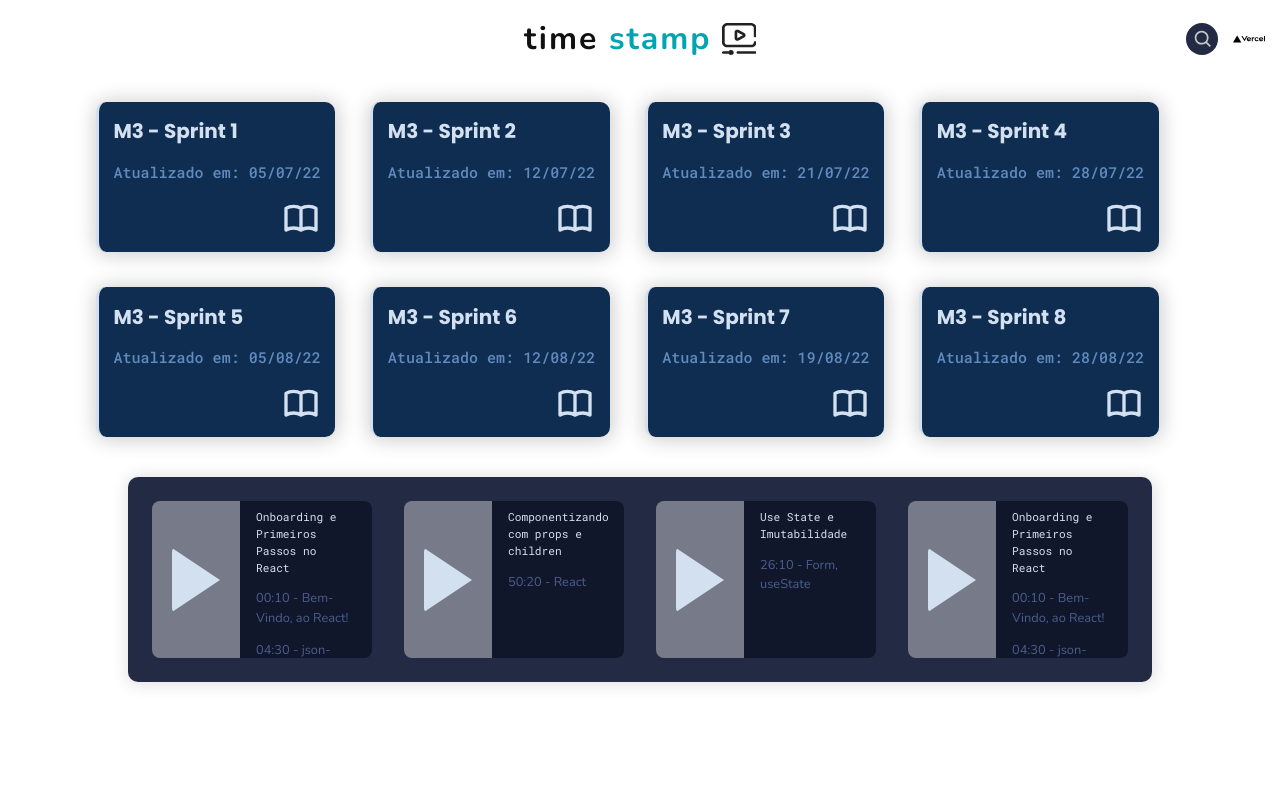
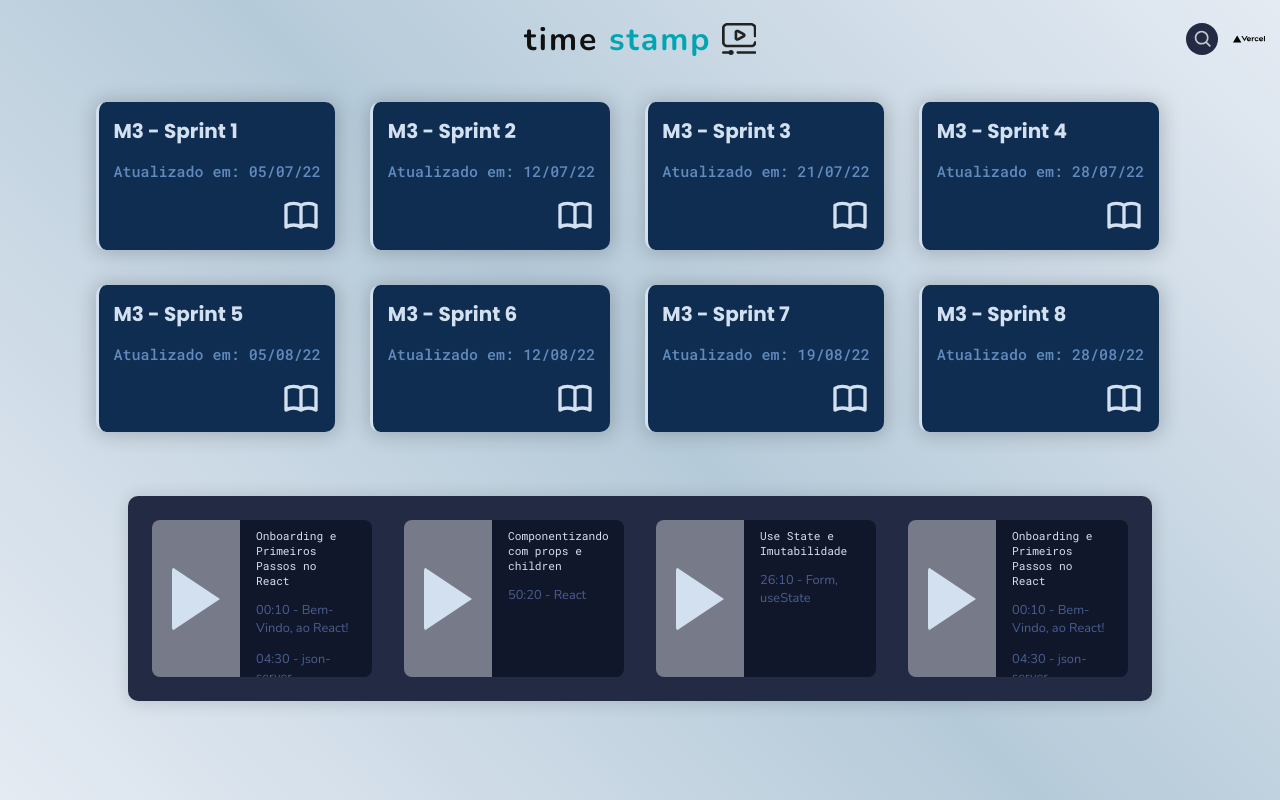
Before and after one commit to forgeTTimeTEAM/timestamp, a Next.js app: page /dashboard in a window 1280 px wide. Built offline with nearby package versions, Linux system fonts and the light colour scheme.

Commit message:
refactor: changing imports order

```diff
--- a/components/Header/index.tsx
+++ b/components/Header/index.tsx
@@ -1,7 +1,10 @@
+import { useState } from "react";
+
 import Image from "next/image";
-import { useState } from "react";
+
 import { BiSearch, BiSun } from "react-icons/bi";
 import { CgMoon } from "react-icons/cg";
+
 import { useUserContext } from "../../Context";
 
 import Logo from "../../public/logo.svg";
--- a/components/SprintsSection/index.tsx
+++ b/components/SprintsSection/index.tsx
@@ -1,5 +1,7 @@
 import { useState } from "react";
+
 import SprintsCard from "./SprintsCard";
+
 import { StyledSection } from "./styles";
 
 function SprintsSection() {
--- a/components/Theme/index.tsx
+++ b/components/Theme/index.tsx
@@ -1,6 +1,8 @@
 import { ReactNode } from "react";
+
+import { useUserContext } from "../../Context";
+
 import { ThemeProvider } from "styled-components";
-import { useUserContext } from "../../Context";
 import * as palette from "../../styles/theme";
 
 interface IThemeProps {
--- a/pages/_app.tsx
+++ b/pages/_app.tsx
@@ -6,11 +6,14 @@ import UserProvider from "../Context/UserContext";
 
 import "../styles/globals.css";
 
+import Reset from "../styles/global";
+
 function MyApp({ Component, pageProps }: AppProps) {
   return (
     <UserProvider>
       <Theme>
         <Component {...pageProps} />
+        <Reset />
       </Theme>
     </UserProvider>
   );
--- a/pages/dashboard.tsx
+++ b/pages/dashboard.tsx
@@ -2,13 +2,17 @@ import Header from "../components/Header";
 import SearchResultsContainer from "../components/SearchResultsContainer";
 import SprintsSection from "../components/SprintsSection";
 
+import { Container, Main } from "../styles/dashboard/styles";
+
 function Dashboard() {
   return (
-    <>
+    <Container>
       <Header dashboard />
-      <SprintsSection />
-      <SearchResultsContainer />
-    </>
+      <Main>
+        <SprintsSection />
+        <SearchResultsContainer />
+      </Main>
+    </Container>
   );
 }
 
--- a/pages/index.tsx
+++ b/pages/index.tsx
@@ -1,6 +1,6 @@
 import type { NextPage } from "next";
+import Head from "next/head";
 
-import Head from "next/head";
 import Header from "../components/Header";
 
 const Home: NextPage = () => {
@@ -12,10 +12,6 @@ const Home: NextPage = () => {
         <link rel="icon" href="/favicon.ico" />
       </Head>
       <Header />
-      {/* <div className="bg-orange-400 rounded-full hover:text-2xl active:font-semibold">
-        <p>ISSO É UM EXEMPLO DE USO DO TAILWIND</p>
-        <p>passe o mouse em cima e clique</p>
-      </div> */}
     </div>
   );
 };
```
Also changed, not shown: components/SprintsSection/SprintsCard/index.tsx (+5 -2 lines).
